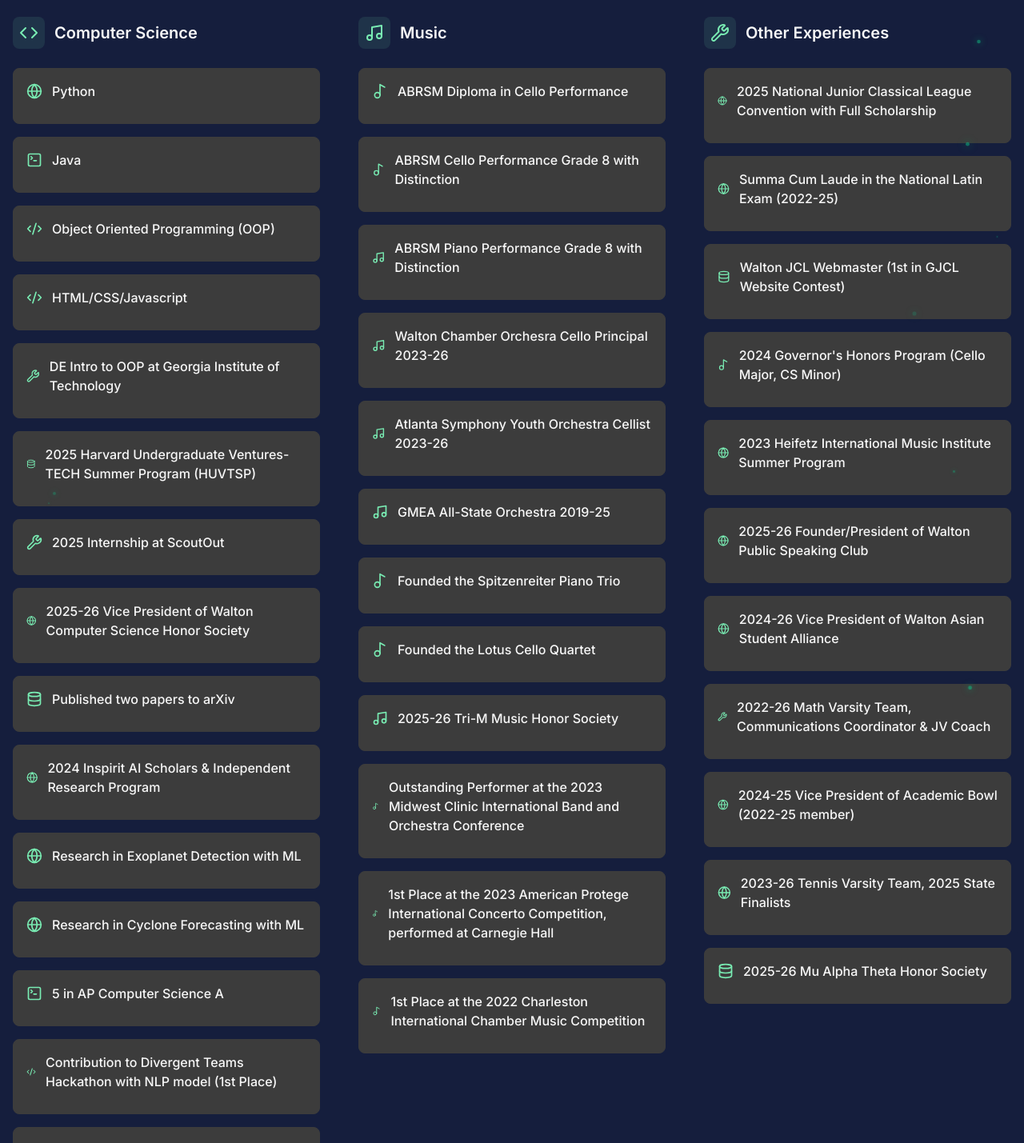
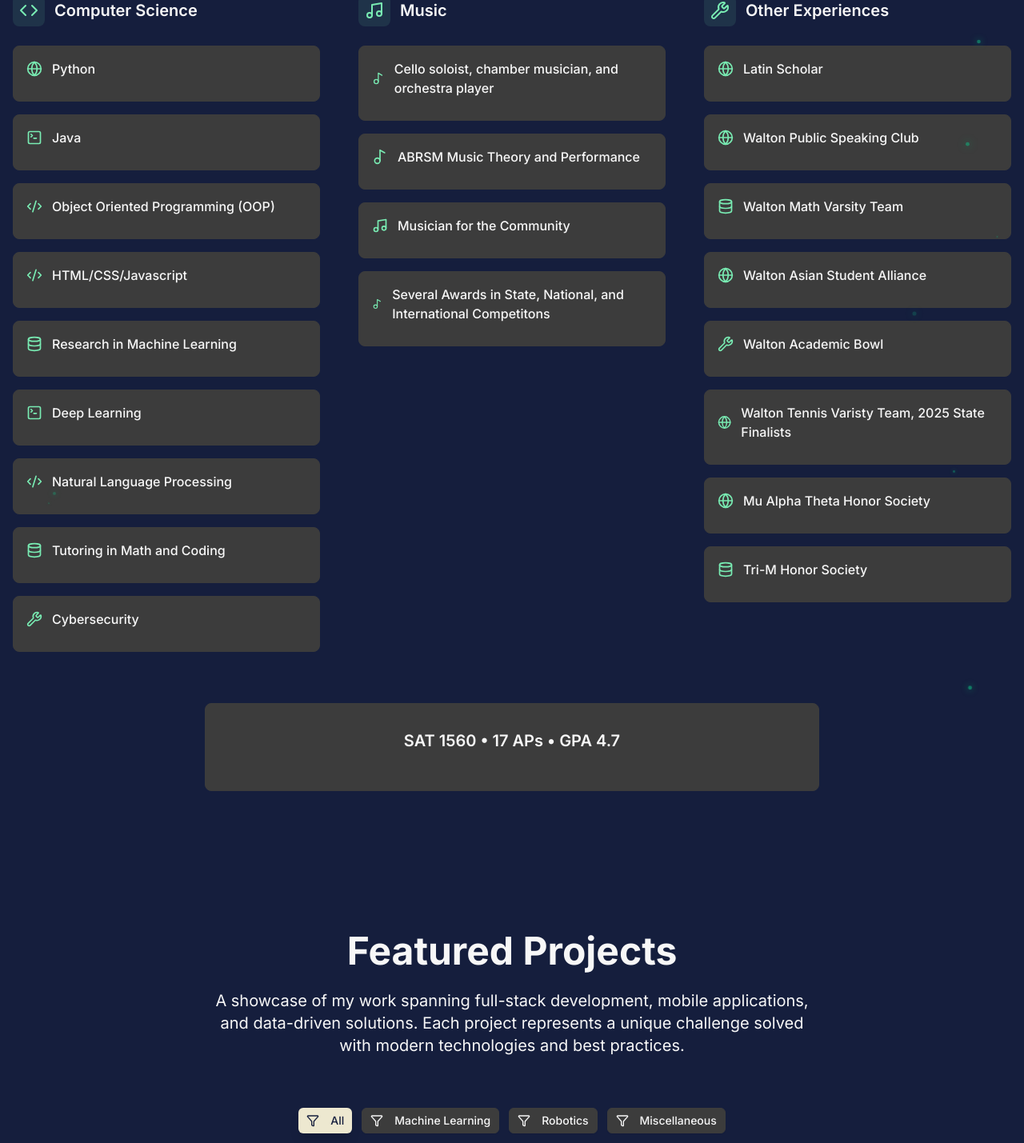
Before and after one commit to ethanol-lo/website-portfolio-high-school, a Next.js app: page / in a window 1280 px wide. Shown: the part 2293-3722 px from the top of the page at 80% size. Built offline with nearby package versions, Linux system fonts and the light colour scheme.

Commit message:
skills section

```diff
--- a/src/components/portfolio/skills-section.tsx
+++ b/src/components/portfolio/skills-section.tsx
@@ -27,18 +27,11 @@
       { name: "Java", icon: SquareTerminal },
       { name: "Object Oriented Programming (OOP)", icon: CodeXml },
       { name: "HTML/CSS/Javascript", icon: CodeXml },
-      { name: "DE Intro to OOP at Georgia Institute of Technology", icon: Wrench },
-      { name: "2025 Harvard Undergraduate Ventures-TECH Summer Program (HUVTSP)", icon: Database },
-      { name: "2025 Internship at ScoutOut", icon: Wrench},
-      { name: "2025-26 Vice President of Walton Computer Science Honor Society", icon: Globe },
-      { name: "Published two papers to arXiv", icon: Database },
-      { name: "2024 Inspirit AI Scholars & Independent Research Program", icon: Globe },
-      { name: "Research in Exoplanet Detection with ML", icon: Globe },
-      { name: "Research in Cyclone Forecasting with ML", icon: Globe },
-      { name: "5 in AP Computer Science A", icon: SquareTerminal },
-      { name: "Contribution to Divergent Teams Hackathon with NLP model (1st Place)", icon: CodeXml },
-      { name: "Mathnasium & freelance math/coding tutor", icon: Database },
-      { name: "2023 GenCyber Workshop for Cybersecurity at Georgia State University", icon: Wrench },
+      { name: "Research in Machine Learning", icon: Database },
+      { name: "Deep Learning", icon: SquareTerminal },
+      { name: "Natural Language Processing", icon: CodeXml },
+      { name: "Tutoring in Math and Coding", icon: Database },
+      { name: "Cybersecurity", icon: Wrench },
     ]
   },
   {
@@ -46,18 +39,10 @@
     icon: Music,
     showPercentages: false,
     skills: [
-      { name: "ABRSM Diploma in Cello Performance", icon: Music2 },
-      { name: "ABRSM Cello Performance Grade 8 with Distinction", icon: Music2 },
-      { name: "ABRSM Piano Performance Grade 8 with Distinction", icon: Music },
-      { name: "Walton Chamber Orchesra Cello Principal 2023-26", icon: Music },
-      { name: "Atlanta Symphony Youth Orchestra Cellist 2023-26", icon: Music},
-      { name: "GMEA All-State Orchestra 2019-25", icon: Music },
-      { name: "Founded the Spitzenreiter Piano Trio", icon: Music2 },
-      { name: "Founded the Lotus Cello Quartet", icon: Music2 },
-      { name: "2025-26 Tri-M Music Honor Society", icon: Music },
-      { name: "Outstanding Performer at the 2023 Midwest Clinic International Band and Orchestra Conference", icon: Music2 },
-      { name: "1st Place at the 2023 American Protege International Concerto Competition, performed at Carnegie Hall", icon: Music2 },
-      { name: "1st Place at the 2022 Charleston International Chamber Music Competition", icon: Music2 },
+      { name: "Cello soloist, chamber musician, and orchestra player", icon: Music2 },
+      { name: "ABRSM Music Theory and Performance", icon: Music2 },
+      { name: "Musician for the Community", icon: Music },
+      { name: "Several Awards in State, National, and International Competitons", icon: Music2 },
     ]
   },
   {
@@ -65,17 +50,14 @@
     icon: Wrench,
     showPercentages: false,
     skills: [
-      { name: "2025 National Junior Classical League Convention with Full Scholarship", icon: Globe },
-      { name: "Summa Cum Laude in the National Latin Exam (2022-25)", icon: Globe },
-      { name: "Walton JCL Webmaster (1st in GJCL Website Contest)", icon: Database },
-      { name: "2024 Governor's Honors Program (Cello Major, CS Minor)", icon: Music2 },
-      { name: "2023 Heifetz International Music Institute Summer Program", icon: Globe},
-      { name: "2025-26 Founder/President of Walton Public Speaking Club", icon: Globe },
-      { name: "2024-26 Vice President of Walton Asian Student Alliance", icon: Globe },
-      { name: "2022-26 Math Varsity Team, Communications Coordinator & JV Coach", icon: Wrench },
-      { name: "2024-25 Vice President of Academic Bowl (2022-25 member)", icon: Globe },
-      { name: "2023-26 Tennis Varsity Team, 2025 State Finalists", icon: Globe },
-      { name: "2025-26 Mu Alpha Theta Honor Society", icon: Database },
+      { name: "Latin Scholar", icon: Globe },
+      { name: "Walton Public Speaking Club", icon: Globe },
+      { name: "Walton Math Varsity Team", icon: Database },
+      { name: "Walton Asian Student Alliance", icon: Globe },
+      { name: "Walton Academic Bowl", icon: Wrench },
+      { name: "Walton Tennis Varisty Team, 2025 State Finalists", icon: Globe },
+      { name: "Mu Alpha Theta Honor Society", icon: Globe },
+      { name: "Tri-M Honor Society", icon: Database },
     ]
   }
 ]
@@ -169,7 +151,7 @@
             Skills & Experience
           </h2>
           <p className="text-lg text-muted-foreground max-w-2xl mx-auto">
-            A comprehensive overview of my skills and proficiency levels across different interests (view more in my resume)
+            A brief overview of my skills and experiences across different interests
           </p>
         </motion.div>
 
@@ -191,7 +173,7 @@
         >
           <div className="bg-card border border-border rounded-lg p-8 max-w-3xl mx-auto">
             <h3 className="text-xl font-semibold mb-4 text-foreground">
-              SAT 1560 • 17 APs • GPA 4.65
+              SAT 1560 • 17 APs • GPA 4.7
             </h3>
           </div>
         </motion.div>
```
